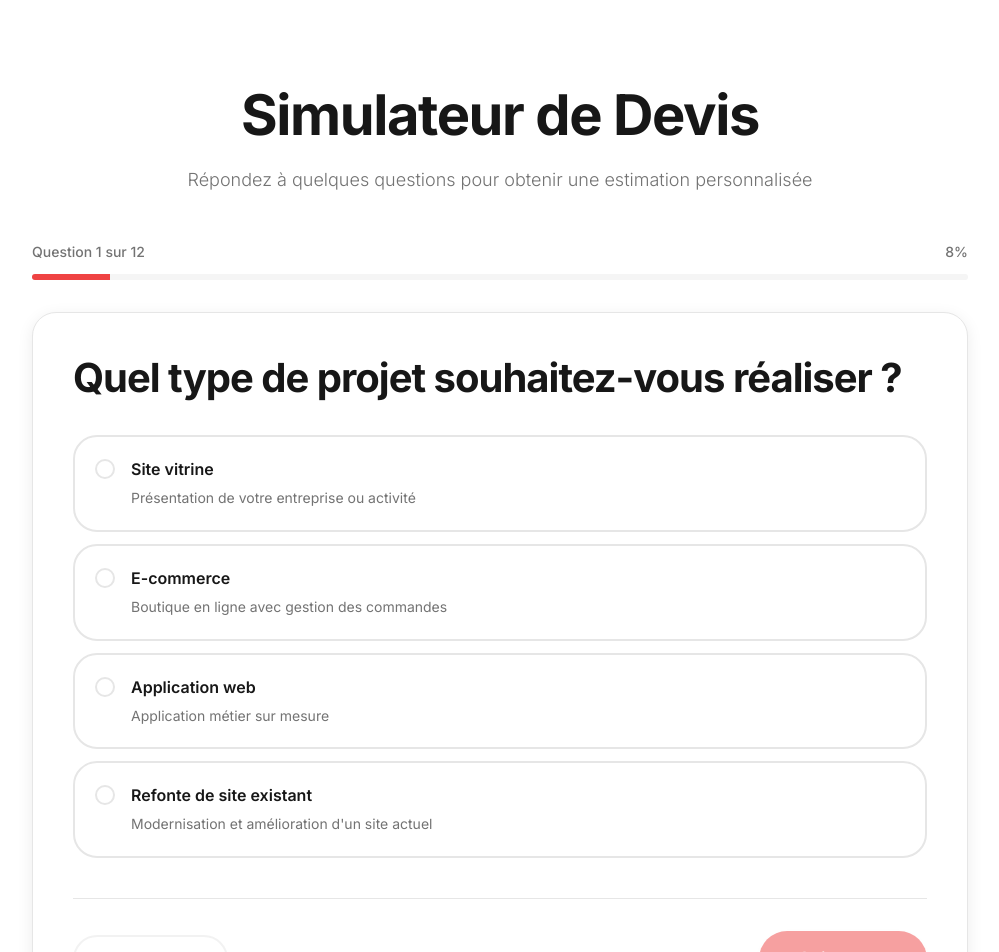
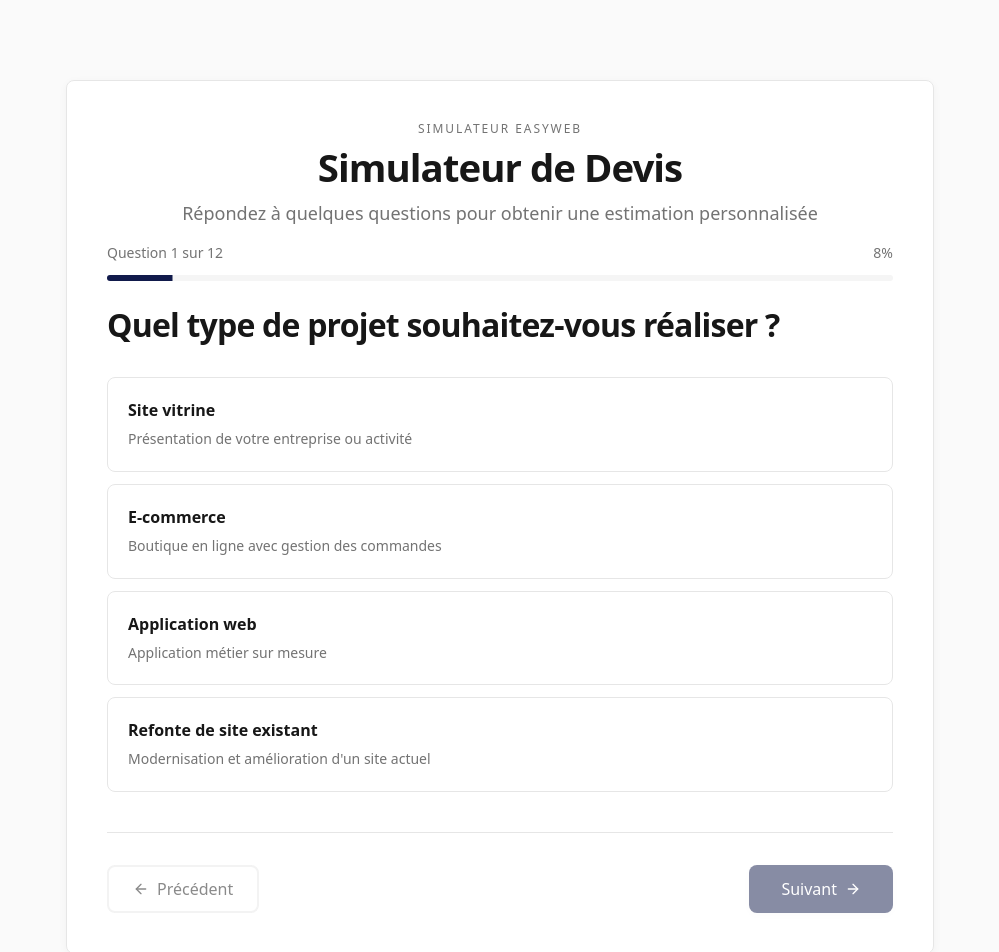
Before and after one commit to julien2203/Demande-de-devis, a Next.js app: page /simulateur in a window 1280 px wide. Shown: the top 952 px of the page, without its empty margins (140-1139 px from the left). Built offline with nearby package versions, Linux system fonts and the light colour scheme.

Commit message:
nouvelle version

```diff
--- a/app/globals.css
+++ b/app/globals.css
@@ -12,13 +12,14 @@
     --foreground-light: 0 0% 45%;
 
     /* Cards */
-    --card: 0 0% 100%;
+    /* Fond blanc légèrement transparent pour effet glass + blur */
+    --card: 0 0% 100% / 0.9;
     --card-foreground: 0 0% 9%;
     --card-border: 0 0% 90%;
 
-    /* Primary (Rouge CTA) */
-    --primary: 0 84% 60%;
-    --primary-hover: 0 84% 55%;
+    /* Primary (Bleu profond #111b4c) */
+    --primary: 230 64% 18%;
+    --primary-hover: 230 64% 22%;
     --primary-foreground: 0 0% 100%;
 
     /* Secondary */
@@ -33,8 +34,8 @@
     --accent: 0 0% 96%;
     --accent-foreground: 0 0% 9%;
 
-    /* Destructive */
-    --destructive: 0 84% 60%;
+    /* Destructive (aligné sur le Primary pour éviter le rouge agressif) */
+    --destructive: 230 64% 18%;
     --destructive-foreground: 0 0% 100%;
 
     /* Borders & Inputs */
@@ -48,12 +49,12 @@
     --shadow-card: 0 4px 16px 0 rgba(0, 0, 0, 0.08);
     --shadow-hover: 0 8px 24px 0 rgba(0, 0, 0, 0.12);
 
-    /* Border Radius */
-    --radius-sm: 0.375rem;
-    --radius: 0.5rem;
-    --radius-md: 0.75rem;
-    --radius-lg: 1rem;
-    --radius-xl: 1.5rem;
+    /* Border Radius (global) */
+    --radius-sm: 5px;
+    --radius: 6px;
+    --radius-md: 6px;
+    --radius-lg: 8px;
+    --radius-xl: 8px;
     --radius-pill: 9999px;
 
     /* Spacing */
@@ -73,12 +74,13 @@
 
   body {
     @apply bg-[hsl(var(--bg))] text-[hsl(var(--foreground))] antialiased;
-    font-family: 'Inter', -apple-system, BlinkMacSystemFont, 'Segoe UI', 'Roboto', 'Oxygen', 'Ubuntu', 'Cantarell', sans-serif;
+    font-family: "Avenir", system-ui, -apple-system, BlinkMacSystemFont, "Segoe UI",
+      "Roboto", "Oxygen", "Ubuntu", "Cantarell", sans-serif;
   }
 
   /* Typography Premium */
   h1 {
-    @apply text-[clamp(2rem,5vw,3.5rem)] font-bold leading-tight tracking-tight;
+    @apply text-[clamp(1.75rem,3vw,2.5rem)] font-bold leading-tight tracking-tight;
     color: hsl(var(--foreground));
   }
 
--- a/app/simulateur/page.tsx
+++ b/app/simulateur/page.tsx
@@ -115,9 +115,9 @@ export default function SimulateurPage() {
             onChange={handleAnswer}
           />
           {error && (
-            <div className="mt-6 p-4 rounded-lg bg-destructive/10 border border-destructive/20">
-              <p className="text-sm text-destructive font-medium">{error}</p>
-            </div>
+            <p className="mt-3 text-sm text-destructive">
+              {error}
+            </p>
           )}
         </div>
 
--- /dev/null
+++ b/components/quote/ChoiceCardGroup.tsx
@@ -0,0 +1,68 @@
+import { ReactNode } from "react";
+import { cn } from "@/lib/utils";
+import { RadioGroup, RadioGroupItem } from "@/components/ui/radio-group";
+
+interface ChoiceOption {
+  value: string;
+  label: string;
+  description?: string;
+  icon?: ReactNode;
+}
+
+interface ChoiceCardGroupProps {
+  options: ChoiceOption[];
+  value: string;
+  onChange: (value: string) => void;
+}
+
+export function ChoiceCardGroup({
+  options,
+  value,
+  onChange,
+}: ChoiceCardGroupProps) {
+  return (
+    <RadioGroup
+      value={value}
+      onValueChange={onChange}
+      className="grid gap-3"
+    >
+      {options.map((option) => {
+        const isSelected = value === option.value;
+
+        return (
+          <label
+            key={option.value}
+            htmlFor={option.value}
+            className={cn(
+              "group relative flex cursor-pointer rounded-[var(--radius-lg)] border bg-card p-4 sm:p-5 transition-all",
+              "hover:bg-muted hover:border-input-focus",
+              isSelected &&
+                "border-primary bg-primary/5 ring-2 ring-primary/15 hover:bg-primary/7"
+            )}
+          >
+            <RadioGroupItem
+              id={option.value}
+              value={option.value}
+              className="sr-only"
+            />
+            <div className="flex w-full items-start gap-3">
+              {option.icon && (
+                <span className="mt-0.5 text-primary">{option.icon}</span>
+              )}
+              <div className="flex-1 min-w-0">
+                <div className="text-base font-semibold text-foreground">
+                  {option.label}
+                </div>
+                {option.description && (
+                  <p className="mt-1.5 text-sm leading-relaxed text-muted-foreground">
+                    {option.description}
+                  </p>
+                )}
+              </div>
+            </div>
+          </label>
+        );
+      })}
+    </RadioGroup>
+  );
+}
--- /dev/null
+++ b/components/quote/QuoteCard.tsx
@@ -0,0 +1,47 @@
+import { ReactNode } from "react";
+import { Card, CardContent } from "@/components/ui/card";
+import { Progress } from "@/components/ui/progress";
+
+interface QuoteCardProps {
+  currentStep: number;
+  totalSteps: number;
+  children: ReactNode;
+}
+
+export function QuoteCard({
+  currentStep,
+  totalSteps,
+  children,
+}: QuoteCardProps) {
+  const progress = ((currentStep + 1) / totalSteps) * 100;
+
+  return (
+    <Card className="bg-card border-card-border shadow-soft min-h-[500px]">
+      <div className="p-6 sm:p-8 lg:p-10">
+        <div className="mb-4 text-center">
+          <p className="text-xs font-medium uppercase tracking-[0.16em] text-muted-foreground mb-1.5">
+            Simulateur Easyweb
+          </p>
+          <h1 className="mb-2">Simulateur de Devis</h1>
+          <p className="text-subtitle max-w-2xl mx-auto">
+            Répondez à quelques questions pour obtenir une estimation personnalisée
+          </p>
+        </div>
+
+        <div className="mb-3 flex items-center justify-between text-xs sm:text-sm text-foreground-light">
+          <span>
+            Question {currentStep + 1} sur {totalSteps}
+          </span>
+          <span>{Math.round(progress)}%</span>
+        </div>
+
+        <Progress
+          value={progress}
+          className="h-1.5 rounded-[var(--radius-lg)] bg-muted mb-6"
+        />
+
+        <CardContent className="p-0">{children}</CardContent>
+      </div>
+    </Card>
+  );
+}
--- a/components/ui/button.tsx
+++ b/components/ui/button.tsx
@@ -7,21 +7,23 @@ const buttonVariants = cva(
   {
     variants: {
       variant: {
-        default: "bg-primary text-primary-foreground hover:bg-primary-hover shadow-soft hover:shadow-hover rounded-pill",
+        default:
+          "bg-primary text-primary-foreground hover:bg-primary-hover shadow-soft hover:shadow-hover rounded-[var(--radius-lg)]",
         destructive:
-          "bg-destructive text-destructive-foreground hover:bg-destructive/90 rounded-pill shadow-soft",
+          "bg-destructive text-destructive-foreground hover:bg-destructive/90 rounded-[var(--radius-lg)] shadow-soft",
         outline:
-          "border-2 border-input bg-background hover:bg-accent hover:text-accent-foreground rounded-pill",
+          "border-2 border-input bg-background hover:bg-accent hover:text-accent-foreground rounded-[var(--radius-lg)]",
         secondary:
-          "bg-secondary text-secondary-foreground hover:bg-secondary/80 rounded-pill",
-        ghost: "hover:bg-accent hover:text-accent-foreground rounded-pill",
+          "bg-secondary text-secondary-foreground hover:bg-secondary/80 rounded-[var(--radius-lg)]",
+        ghost:
+          "hover:bg-accent hover:text-accent-foreground rounded-[var(--radius-lg)]",
         link: "text-primary underline-offset-4 hover:underline",
       },
       size: {
         default: "h-12 px-6 text-base",
-        sm: "h-10 px-4 text-sm rounded-pill",
-        lg: "h-14 px-10 text-lg rounded-pill",
-        icon: "h-12 w-12 rounded-pill",
+        sm: "h-10 px-4 text-sm",
+        lg: "h-12 px-8 text-base",
+        icon: "h-12 w-12",
       },
     },
     defaultVariants: {
--- a/components/ui/card.tsx
+++ b/components/ui/card.tsx
@@ -8,7 +8,7 @@ const Card = React.forwardRef<
   <div
     ref={ref}
     className={cn(
-      "rounded-xl border bg-card text-card-foreground shadow-card",
+      "rounded-lg border bg-card text-card-foreground shadow-soft backdrop-blur-md",
       className
     )}
     {...props}
--- a/components/ui/progress.tsx
+++ b/components/ui/progress.tsx
@@ -9,7 +9,7 @@ const Progress = React.forwardRef<
   <ProgressPrimitive.Root
     ref={ref}
     className={cn(
-      "relative h-1.5 w-full overflow-hidden rounded-full bg-muted",
+      "relative h-1 w-full overflow-hidden rounded-[var(--radius-sm)] bg-muted",
       className
     )}
     {...props}
--- a/components/wizard/StepRenderer.tsx
+++ b/components/wizard/StepRenderer.tsx
@@ -1,8 +1,7 @@
 "use client";
 
 import { Question } from "@/lib/types";
-import { RadioGroup, RadioGroupItem } from "@/components/ui/radio-group";
-import { Label } from "@/components/ui/label";
+import { ChoiceCardGroup } from "@/components/quote/ChoiceCardGroup";
 import {
   Select,
   SelectContent,
@@ -27,36 +26,11 @@ export function StepRenderer({
     switch (question.type) {
       case "radio":
         return (
-          <RadioGroup value={value} onValueChange={onChange}>
-            <div className="space-y-3">
-              {question.options?.map((option) => (
-                <div
-                  key={option.value}
-                  className="flex items-start space-x-4 rounded-xl border-2 border-input bg-card p-5 hover:border-ring hover:shadow-soft transition-all cursor-pointer group"
-                  onClick={() => onChange(option.value)}
-                >
-                  <RadioGroupItem
-                    value={option.value}
-                    id={option.value}
-                    className="mt-0.5 flex-shrink-0"
-                  />
-                  <div className="flex-1 min-w-0">
-                    <Label
-                      htmlFor={option.value}
-                      className="text-base font-semibold cursor-pointer text-foreground block"
-                    >
-                      {option.label}
-                    </Label>
-                    {option.description && (
-                      <p className="text-sm text-muted-foreground mt-1.5 leading-relaxed">
-                        {option.description}
-                      </p>
-                    )}
-                  </div>
-                </div>
-              ))}
-            </div>
-          </RadioGroup>
+          <ChoiceCardGroup
+            options={question.options ?? []}
+            value={value}
+            onChange={onChange}
+          />
         );
 
       case "select":
@@ -114,7 +88,9 @@ export function StepRenderer({
   return (
     <div className="space-y-8 animate-in fade-in-0 slide-in-from-4 duration-300">
       <div>
-        <h2 className="mb-3">{question.label}</h2>
+        <h2 className="mb-3 text-[clamp(1.375rem,3vw,2rem)] font-semibold leading-tight">
+          {question.label}
+        </h2>
       </div>
       <div>
         {renderInput()}
--- a/components/wizard/WizardLayout.tsx
+++ b/components/wizard/WizardLayout.tsx
@@ -2,8 +2,7 @@
 
 import { ReactNode, Suspense } from "react";
 import { useSearchParams } from "next/navigation";
-import { ProgressBar } from "./ProgressBar";
-import { Card, CardContent } from "@/components/ui/card";
+import { QuoteCard } from "@/components/quote/QuoteCard";
 
 interface WizardLayoutProps {
   children: ReactNode;
@@ -21,41 +20,20 @@ function WizardLayoutContent({
 
   if (isEmbed) {
     return (
-      <main className="min-h-screen bg-[hsl(var(--bg))]">
-        <div className="container mx-auto px-4 sm:px-6 lg:px-8 py-6 max-w-[1000px]">
-          <div className="mb-6">
-            <ProgressBar currentStep={currentStep} totalSteps={totalSteps} />
-          </div>
-
-          <Card className="bg-card border-card-border shadow-card rounded-xl min-h-[500px]">
-            <CardContent className="p-6 sm:p-8 lg:p-10">
-              {children}
-            </CardContent>
-          </Card>
-        </div>
-      </main>
+      <div className="w-full">
+        <QuoteCard currentStep={currentStep} totalSteps={totalSteps}>
+          {children}
+        </QuoteCard>
+      </div>
     );
   }
 
   return (
-    <main className="min-h-screen bg-[hsl(var(--bg))]">
-      <div className="container mx-auto px-4 sm:px-6 lg:px-8 py-12 sm:py-16 lg:py-20 max-w-[1000px]">
-        <div className="mb-10 sm:mb-12 text-center">
-          <h1 className="mb-4">Simulateur de Devis</h1>
-          <p className="text-subtitle max-w-2xl mx-auto">
-            Répondez à quelques questions pour obtenir une estimation personnalisée
-          </p>
-        </div>
-
-        <div className="mb-8">
-          <ProgressBar currentStep={currentStep} totalSteps={totalSteps} />
-        </div>
-
-        <Card className="bg-card border-card-border shadow-card rounded-xl min-h-[500px]">
-          <CardContent className="p-6 sm:p-8 lg:p-10">
-            {children}
-          </CardContent>
-        </Card>
+    <main className="min-h-screen bg-[hsl(var(--bg-secondary))] flex items-center justify-center">
+      <div className="max-w-[900px] w-full px-4 py-12 sm:py-16 lg:py-20">
+        <QuoteCard currentStep={currentStep} totalSteps={totalSteps}>
+          {children}
+        </QuoteCard>
       </div>
     </main>
   );
@@ -63,20 +41,20 @@ function WizardLayoutContent({
 
 export function WizardLayout(props: WizardLayoutProps) {
   return (
-    <Suspense fallback={
-      <main className="min-h-screen bg-[hsl(var(--bg))]">
-        <div className="container mx-auto px-4 sm:px-6 lg:px-8 py-12 sm:py-16 lg:py-20 max-w-[1000px]">
-          <div className="mb-8">
-            <ProgressBar currentStep={props.currentStep} totalSteps={props.totalSteps} />
+    <Suspense
+      fallback={
+        <main className="min-h-screen bg-[hsl(var(--bg-secondary))] flex items-center justify-center">
+          <div className="max-w-[900px] w-full px-4 py-12 sm:py-16 lg:py-20">
+            <QuoteCard
+              currentStep={props.currentStep}
+              totalSteps={props.totalSteps}
+            >
+              {props.children}
+            </QuoteCard>
           </div>
-          <Card className="bg-card border-card-border shadow-card rounded-xl min-h-[500px]">
-            <CardContent className="p-6 sm:p-8 lg:p-10">
-              {props.children}
-            </CardContent>
-          </Card>
-        </div>
-      </main>
-    }>
+        </main>
+      }
+    >
       <WizardLayoutContent {...props} />
     </Suspense>
   );
```
Also changed, not shown: tailwind.config.ts (+9 -1 lines).
